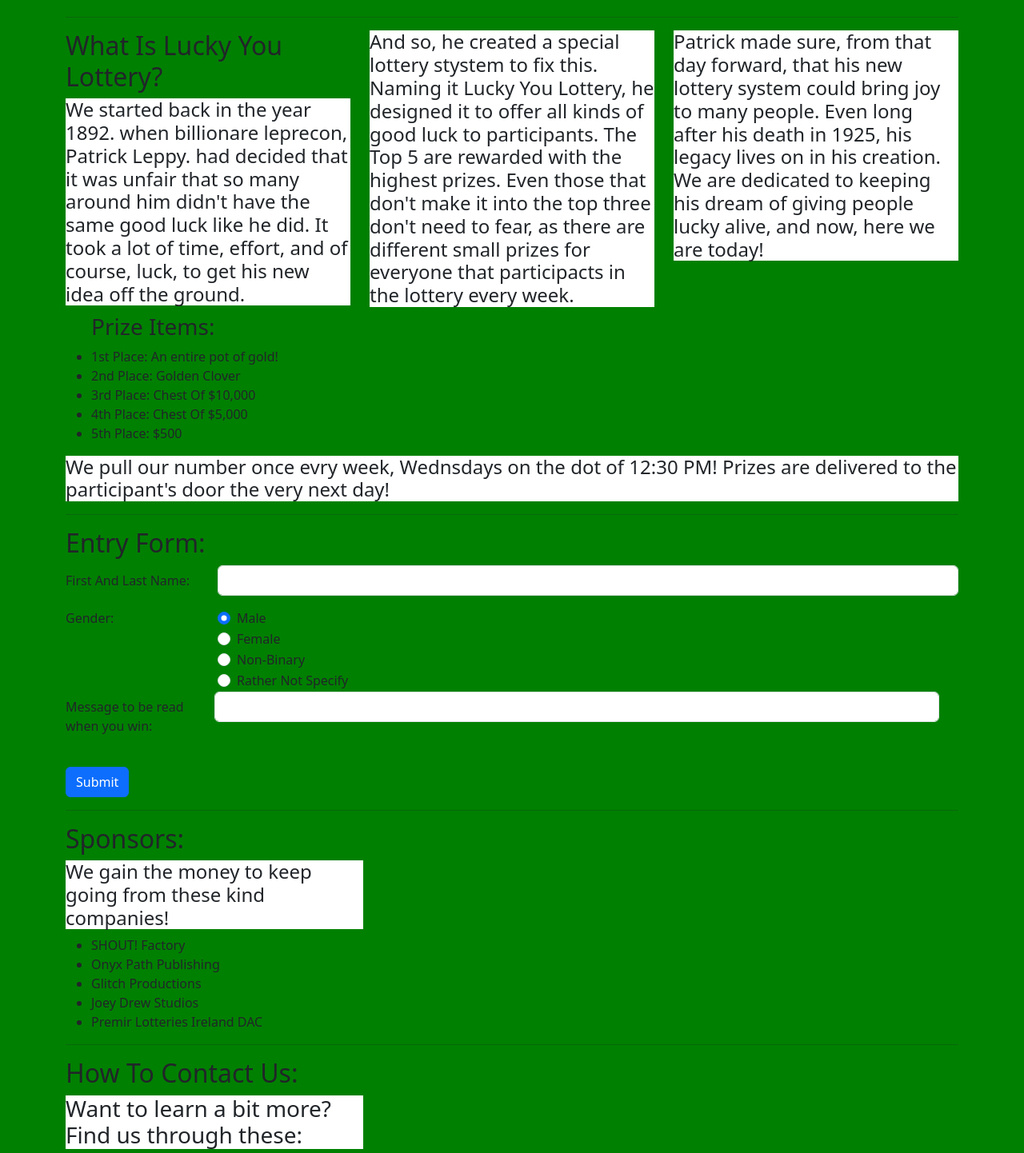
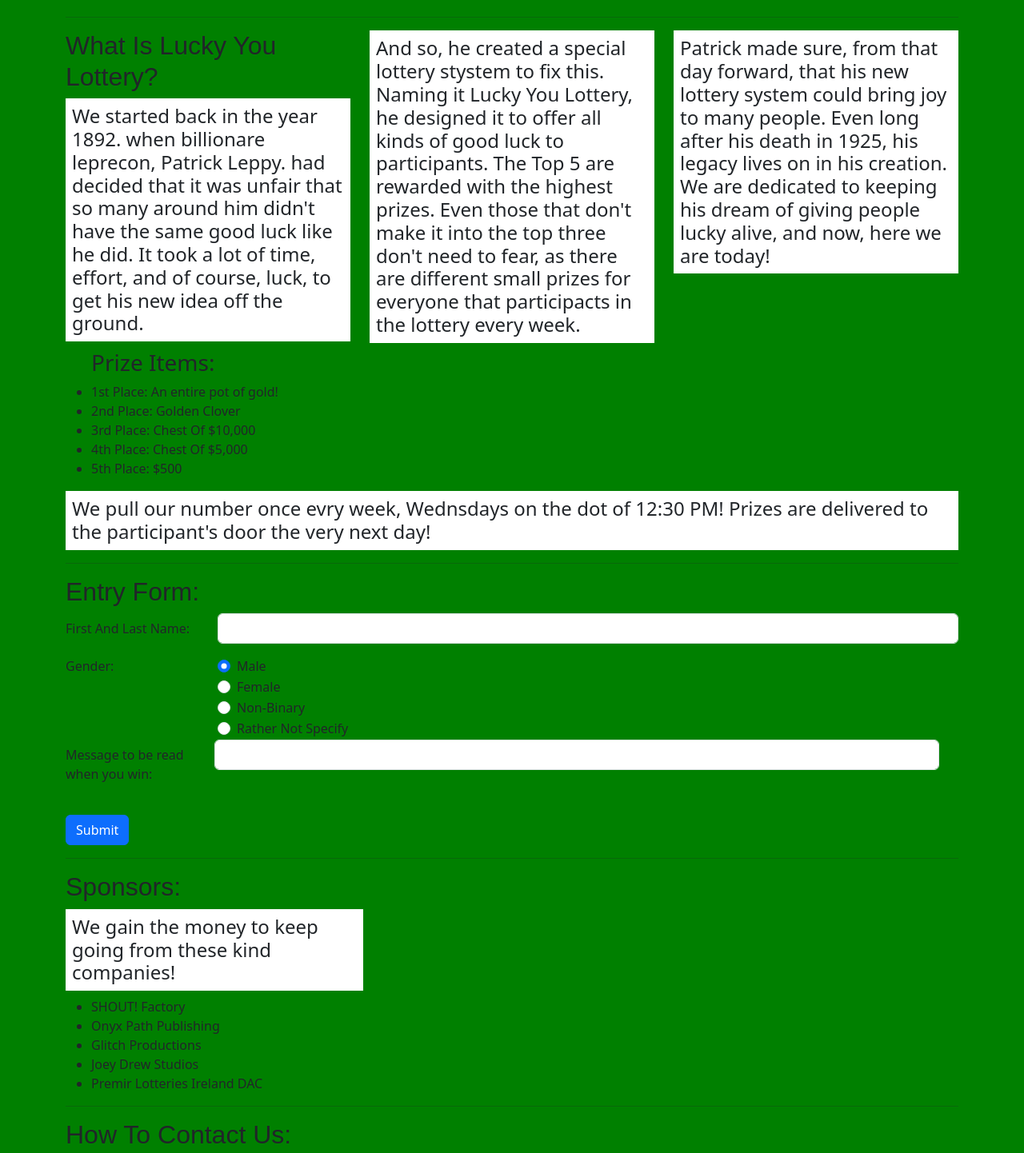
Before and after one commit to KGTCreator/Lucky-You-Lottery, a plain HTML site: page index.html in a window 1280 px wide. Shown: the part 1111-2553 px from the top of the page at 80% size. Drawn offline with nearby package versions, Linux system fonts and the light colour scheme; a web font is replaced by a local one.

Commit message:
Fonts Stylized

```diff
--- a/index.html
+++ b/index.html
@@ -8,6 +8,7 @@
   <link href="https://cdn.jsdelivr.net/npm/bootstrap@5.3.0-alpha1/dist/css/bootstrap.min.css" rel="stylesheet"
     integrity="sha384-GLhlTQ8iRABdZLl6O3oVMWSktQOp6b7In1Zl3/Jr59b6EGGoI1aFkw7cmDA6j6gD" crossorigin="anonymous">
   <link href="style.css" rel="stylesheet" type="text/css" />
+  <link rel="stylesheet" href="https://use.typekit.net/mdm8hzq.css">
 </head>
 
 <body>
@@ -35,20 +36,20 @@
     <div class="row">
       <div class="col-lg-4">
         <h2>What Is Lucky You Lottery?</h2>
-        <h4 style="background-color: white;">We started back in the year 1892. when billionare leprecon, Patrick Leppy.
+        <h4 class="p-2" style="background-color: white;">We started back in the year 1892. when billionare leprecon, Patrick Leppy.
           had
           decided that it was unfair that so many around him didn't have the same good luck like he did. It took a lot
           of
           time, effort, and of course, luck, to get his new idea off the ground.</h4>
       </div>
       <div class="col-lg-4">
-      <h4 style="background-color: white;">And so, he created a special lottery stystem to fix this. Naming it Lucky You
+      <h4 class="p-2" style="background-color: white;">And so, he created a special lottery stystem to fix this. Naming it Lucky You
         Lottery, he designed it to offer all kinds of good luck to participants. The Top 5 are rewarded with the highest
         prizes. Even those that don't make it into the top three don't need to fear, as there are different small prizes
         for everyone that participacts in the lottery every week.</h4>
       </div>
         <div class="col-lg-4">
-      <h4 style="background-color: white;">Patrick made sure, from that day forward, that his new lottery system could
+      <h4 class="p-2" style="background-color: white;">Patrick made sure, from that day forward, that his new lottery system could
         bring joy to many people. Even long after his death in 1925, his legacy lives on in his creation. We are
         dedicated
         to keeping his dream of giving people lucky alive, and now, here we are today!</h4>
@@ -62,7 +63,7 @@
       <li>4th Place: Chest Of $5,000</li>
       <li>5th Place: $500</li>
     </ul>
-    <h4 style="background-color: white;">We pull our number once evry week, Wednsdays on the dot of 12:30 PM! Prizes are
+    <h4 class="p-2" style="background-color: white;">We pull our number once evry week, Wednsdays on the dot of 12:30 PM! Prizes are
       delivered to the participant's door the very next day!</h4>
     <hr>
     <h2>Entry Form:</h2>
@@ -105,8 +106,7 @@
     <div class="row mb-3">
     <label for="inputFirstName3" class="col-sm-2 col-form-label">Message to be read when you win:</label>
     <div class="col-sm-10">
-      <input type="email" class="form-control" id="inputFirstName3" onfocus="clearName();"
-					onblur="resetName();">
+      <input type="email" class="form-control" id="inputMessage">
     </div>
   </div>
   </fieldset>
@@ -115,7 +115,7 @@
     <hr>
     <h2>Sponsors:</h2>
     <div class="col-lg-4">
-    <h4 style="background-color: white">We gain the money to keep going from these kind companies!</h4>
+    <h4 class="p-2" style="background-color: white">We gain the money to keep going from these kind companies!</h4>
     </div>
     <ul>
       <li>SHOUT! Factory</li>
@@ -127,7 +127,7 @@
     <hr>
     <h2>How To Contact Us:</h2>
     <div class="col-lg-4">
-    <h3 style="background-color: white;">Want to learn a bit more? Find us through these:</h3>
+    <h3 class="p-2" style="background-color: white;">Want to learn a bit more? Find us through these:</h3>
     </div>
     <div class="col-lg-4">
     <h4>Phone: 353-771-5692</h4>
--- a/style.css
+++ b/style.css
@@ -14,3 +14,15 @@ body {
     background-position: center;
     width:100%;
     }
+
+h1{
+  font-family: "jeanne-moderno-ultra", serif;
+font-weight: 800;
+font-style: italic;
+}
+
+h2{
+  font-family: "charcuterie-deco", sans-serif;
+font-weight: 400;
+font-style: normal;
+}
```
